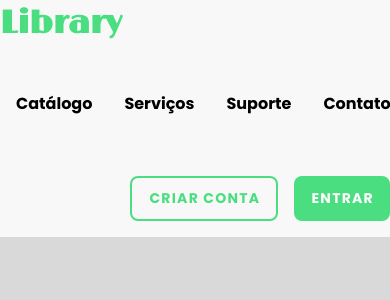
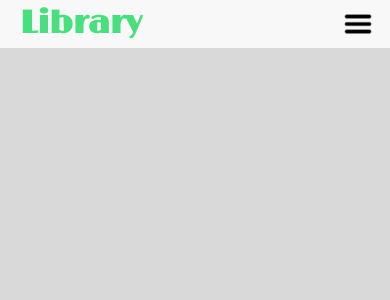
Before and after one commit to Marccelo125/front-library, a Nuxt app: page / in a window 390 px wide. Shown: the top 300 px of the page. Built offline with nearby package versions, Linux system fonts and the light colour scheme.

Commit message:
add-all-screes-compatibility

```diff
--- a/components/HomeHeader.vue
+++ b/components/HomeHeader.vue
@@ -1,22 +1,37 @@
 <style lang="scss">
-    @import '/assets/styles/variables.scss';
+@import "/assets/styles/variables.scss";
 
 .home-header {
-        width: 100vh;
     background-color: $bg-white;
+    overflow: hidden;
     .logo {
+        width: 50px;
+
         h1 {
             font-family: "Limelight", sans-serif;
             color: $main-green;
         }
     }
-        .container-header {
-            width: 100%;
+
+    .hamburguer-options {
+        top: 45px;
+        right: 0px;
+        position: fixed;
+        background-color: $bg-white;
+        .login-option {
+            color: $main-green;
         }
+        .register-option {
+            color: $main-green;
+        }
+    }
+    .container-header {}
+
     .login-btn {
         font-weight: bold;
         background-color: $main-green;
     }
+
     .register-btn {
         font-weight: bold;
         color: $main-green;
@@ -24,42 +39,95 @@
     }
 }
 
+@media (max-width: 960px) {
+    .home-header {
+        .logo {
+            padding-left: 2rem;
+        }
 
+        .list-header-content {
+            display: none;
+        }
+
+        .btn-header-content {
+            display: none;
+        }
+    }
+}
 </style>
+
+<script>
+export default {
+    data: () => ({
+        optionsVisible: false,
+    }),
+};
+</script>
 
 <template>
     <header class="d-flex justify-center home-header w-100 pa-0">
-        <v-container class="container-header w-100 ma-0 pa-0">
-            <v-row>
-                <v-col class="d-flex align-center logo">
-                    <h1>Library</h1>
+        <v-container class="d-flex justify-center align-center container-header ma-0 pa-0" fluid>
+            <v-row class="d-flex justify-center w-sm-90">
+                <v-col class="d-flex align-center logo pl-xs-3" md="2" lg="3">
+                    <h1 class="text-md-h8">Library</h1>
                 </v-col>
-                <v-col class="d-flex justify-center">
+                <v-col class="d-md-flex d-lg-flex justify-center list-header-content" cols="5">
                     <v-list class="d-flex bg-transparent">
-                        <v-list-item class="header-list-item">
+                        <v-list-item class="header-list-item pa-sm-0 pa-md-1 text-md-subtitle-2">
                             <h4>Catálogo</h4>
                         </v-list-item>
-                        <v-list-item class="header-list-item">
+                        <v-list-item class="header-list-item text-md-subtitle-2 pa-sm-0 pa-md-1 pa-lg-5">
                             <h4>Serviços</h4>
                         </v-list-item>
-                        <v-list-item class="header-list-item">
+                        <v-list-item class="header-list-item text-md-subtitle-2 pa-sm-0 pa-md-1 pa-lg-5">
                             <h4>Suporte</h4>
                         </v-list-item>
-                        <v-list-item class="header-list-item">
+                        <v-list-item class="header-list-item text-md-subtitle-2 pa-sm-0 pa-md-1 pa-lg-5">
                             <h4>Contato</h4>
                         </v-list-item>
                     </v-list>
                 </v-col>
-                <v-col class="d-flex justify-end">
-                    <div>
-                        <v-btn class="ma-4  register-btn align-center rounded-lg" variant="outlined" height="45px">
+                <v-col class="d-md-flex d-lg-flex justify-end btn-header-content" md="3">
+                    <div class="">
+                        <v-btn class="ma-4 register-btn align-center rounded-lg text-md-subtitle-2" variant="outlined"
+                            height="45px">
                             Criar Conta
                         </v-btn>
-                        <v-btn class="login-btn text-white align-center rounded-lg" variant="flat" height="45px">
+                        <v-btn class="login-btn text-white align-center rounded-lg text-md-subtitle-2"
+                            variant="flat"
+                            height="45px"
+                        >
                             Entrar
                         </v-btn>
                     </div>
                 </v-col>
+                <v-col  class="d-flex d-md-none d-lg-none justify-end align-center">
+                    <v-btn class="bg-transparent" @click="optionsVisible = !optionsVisible" variant="flat">
+                        <v-img width="30" src="~/assets/img/Hamburguer.png" />
+                    </v-btn>
+                </v-col>
+                <div v-if="optionsVisible"  class="d-md-none d-lg-none hamburguer-options">
+                    <v-list class="d-block bg-transparent">
+                        <v-list-item class="header-list-item pa-4">
+                            <h4 class="register-option">Criar Conta</h4>
+                        </v-list-item>
+                        <v-list-item class="header-list-item pa-4">
+                            <h4 class="login-option">Entrar</h4>
+                        </v-list-item>
+                        <v-list-item class="header-list-item pa-4">
+                            <h4>Catálogo</h4>
+                        </v-list-item>
+                        <v-list-item class="header-list-item pa-4">
+                            <h4>Serviços</h4>
+                        </v-list-item>
+                        <v-list-item class="header-list-item pa-4">
+                            <h4>Suporte</h4>
+                        </v-list-item>
+                        <v-list-item class="header-list-item pa-4">
+                            <h4>Contato</h4>
+                        </v-list-item>
+                    </v-list>
+                </div>
             </v-row>
         </v-container>
     </header>
```
Also changed, not shown: assets/img/Hamburguer.png (added). Lines whose indentation alone changed are shown as unchanged.
